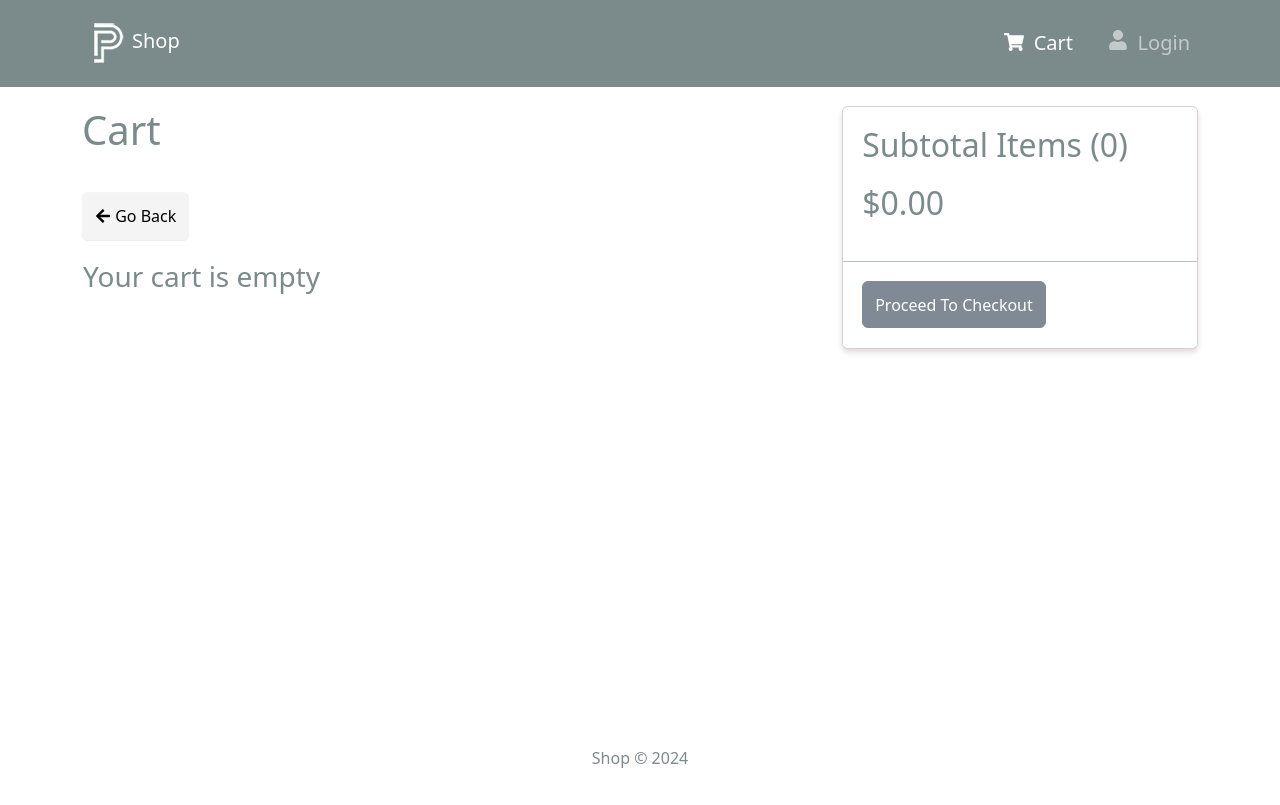
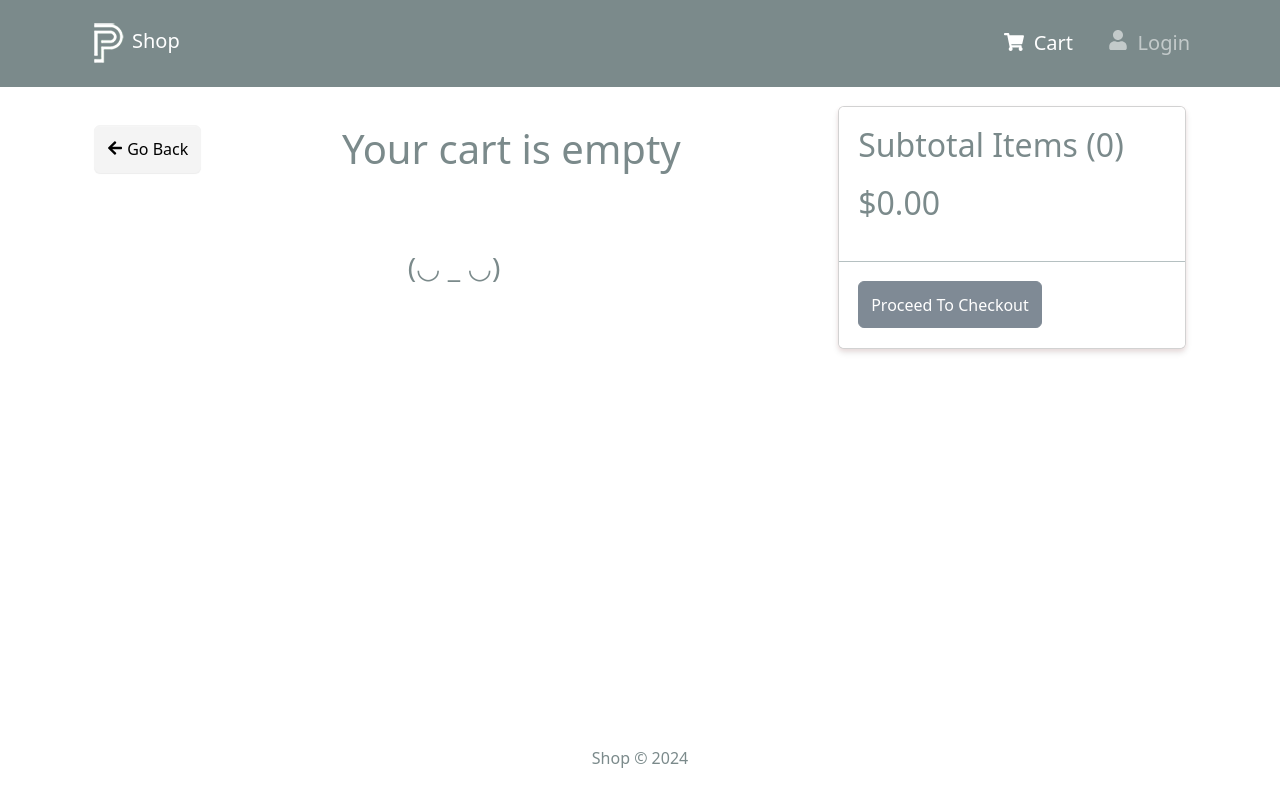
Before and after one commit to A-Makeyev/ecommecre-shop, a React (Create React App) app in the folder frontend/: page /cart in a window 1280 px wide. Built offline with nearby package versions, Linux system fonts and the light colour scheme.

Commit message:
added GoBackButton & updated cart

```diff
--- /dev/null
+++ b/frontend/src/components/GoBackButton.jsx
@@ -0,0 +1,17 @@
+import { Link } from 'react-router-dom'
+import { FaArrowLeft } from 'react-icons/fa'
+
+
+const GoBackButton = () => {
+    return (
+        <>
+            <Link to="/" className='btn btn-light my-3'>
+                <FaArrowLeft className='mb-1' />
+                {' '}
+                <span>Go Back</span>
+            </Link>
+        </>
+    )
+}
+
+export default GoBackButton
--- a/frontend/src/components/Header.jsx
+++ b/frontend/src/components/Header.jsx
@@ -22,7 +22,7 @@ const Header = () => {
         try {
             await logoutApiCall().unwrap()
             dispatch(logout())
-            navigate('/login')
+            navigate('/')
             toast('Loggout out')
         } catch (error) {
             toast.error(error?.data?.message || error.error)
@@ -30,7 +30,7 @@ const Header = () => {
     }
 
     return (
-        <header>
+        <header className="sticky-top">
             <Navbar bg="dark" variant="dark" expand="md" collapseOnSelect>
                 <Container>
                     <LinkContainer to="/">
--- a/frontend/src/components/ProductDetails.jsx
+++ b/frontend/src/components/ProductDetails.jsx
@@ -2,12 +2,14 @@ import { useState } from 'react'
 import { useDispatch } from 'react-redux'
 import { Row, Col, Card, Form } from 'react-bootstrap'
 import { Link } from 'react-router-dom'
-import Rating from '../components/Rating'
 import { useGetProductDetailsQuery } from '../slices/productsApiSlice'
 import { addToCart } from '../slices/cartSlice'
 import { FaCartPlus } from 'react-icons/fa'
+import { addedToCartToastOptions } from '../utils/cartUtils'
+import { toast } from 'react-toastify'
 import Message from '../components/Message'
 import Loader from '../components/Loader'
+import Rating from '../components/Rating'
 
 
 const ProductDetails = ({ product }) => {
@@ -18,6 +20,10 @@ const ProductDetails = ({ product }) => {
     const addToCartHandler = () => {
         setQty(Number(qty))
         dispatch(addToCart({ ...productDetails, qty }))
+        toast.success(
+            `${qty > 1 ? `${qty} ${product.name}s were` : `${qty} ${product.name} was`} added to your cart`,
+            addedToCartToastOptions
+        )
     }
 
     return (
--- a/frontend/src/screens/CartScreen.jsx
+++ b/frontend/src/screens/CartScreen.jsx
@@ -1,8 +1,9 @@
 import { Link, useNavigate } from 'react-router-dom'
 import { useDispatch, useSelector } from 'react-redux'
-import { FaTrash, FaArrowLeft } from 'react-icons/fa'
-import { Row, Col, ListGroup, Form, Button, Card, Image } from 'react-bootstrap'
+import { FaTrash } from 'react-icons/fa'
+import { Container, Row, Col, ListGroup, Form, Button, Card, Image } from 'react-bootstrap'
 import { addToCart, removeFromCart } from '../slices/cartSlice'
+import GoBackButton from '../components/GoBackButton'
 import Message from '../components/Message'
 
 
@@ -28,33 +29,43 @@ const CartScreen = () => {
     }
 
     return (
+        <>
+            <Container>
                 <Row>
                     <Col md={8}>
-                <h1 style={{ marginButton: "20px" }}>Cart</h1>
-                <Link to="/" className='btn btn-light my-3'>
-                    <FaArrowLeft className='mb-1' />
-                    {' '}
-                    <span>Go Back</span>
-                </Link>
+                        <Row>
+                            <Col md={4}>
+                                <GoBackButton />
+                            </Col>
+                            <Col className="mt-3">
+                                <h1>
+                                    {cartItems.length === 0 ? 'Your cart is empty' : 'Shopping Cart'}
+                                </h1>
+                            </Col>
+                        </Row>
 
                         {cartItems.length === 0 ? (
                             <Message varient="none">
-                        <h3 >Your cart is empty</h3>
+                                <div className="text-center mt-5">
+                                    <h3>(◡ _ ◡)</h3>
+                                </div>
                             </Message>
                         ) : (
-                    <ListGroup variant="flush">
+                            <ListGroup variant="flush" className="mt-5">
                                 {cartItems.map((item) => (
-                            <ListGroup.Item key={item._id}>
+                                    <ListGroup.Item key={item._id} className="mt-3">
                                         <Row>
-                                    <Col md={2}>
+                                            <Col md={2} className="mb-3">
                                                 <Image src={item.image} alt={item.name} fluid rounded />
                                             </Col>
-                                    <Col md={3}>
+                                            <Col md={5} className="mt-2">
                                                 <Link to={`/product/${item._id}`}>
-                                            {item.name}
+                                                    <h5>{item.name}</h5>
                                                 </Link>
                                             </Col>
-                                    <Col md={2}>${item.price}</Col>
+                                            <Col md={2} className="mt-2">
+                                                <h5>${item.price}</h5>
+                                            </Col>
                                             <Col md={2}>
                                                 <Form.Control
                                                     as="select"
@@ -83,13 +94,14 @@ const CartScreen = () => {
                                 ))}
                             </ListGroup>
                         )}
+
                     </Col>
                     <Col md={4}>
                         <Card>
                             <ListGroup variant="flush">
                                 <ListGroup.Item>
                                     <h2>
-                                Subtotal Items ({ totalItems })
+                                        Subtotal Items ({totalItems})
                                     </h2>
                                     <h2>
                                         ${totalPrice}
@@ -109,6 +121,8 @@ const CartScreen = () => {
                         </Card>
                     </Col>
                 </Row>
+            </Container>
+        </>
     )
 }
 
--- a/frontend/src/screens/LoginScreen.jsx
+++ b/frontend/src/screens/LoginScreen.jsx
@@ -6,6 +6,7 @@ import { useLoginMutation } from '../slices/usersApiSlice'
 import { setCredentials } from '../slices/authSlice'
 import { toast } from 'react-toastify'
 import FormContainer from '../components/FormContainer'
+import GoBackButton from '../components/GoBackButton'
 import Loader from '../components/Loader'
 
 
@@ -40,6 +41,8 @@ const LoginScreen = () => {
     }
 
     return (
+        <>
+            <GoBackButton />
             <FormContainer>
                 <h1>Sign In</h1>
                 <Form onSubmit={submitHandler}>
@@ -78,6 +81,7 @@ const LoginScreen = () => {
                     </Col>
                 </Row>
             </FormContainer>
+        </>
     )
 }
 
--- a/frontend/src/screens/ProductScreen.jsx
+++ b/frontend/src/screens/ProductScreen.jsx
@@ -2,13 +2,14 @@ import { useState } from 'react'
 import { useDispatch } from 'react-redux'
 import { Row, Col, Image, ListGroup, Card, Button, Form } from 'react-bootstrap'
 import { useParams, useNavigate } from 'react-router-dom'
-import { Link } from 'react-router-dom'
-import Rating from '../components/Rating'
-import { FaArrowLeft } from 'react-icons/fa'
 import { useGetProductDetailsQuery } from '../slices/productsApiSlice'
 import { addToCart } from '../slices/cartSlice'
+import { addedToCartToastOptions } from '../utils/cartUtils'
+import { toast } from 'react-toastify'
+import GoBackButton from '../components/GoBackButton'
 import Message from '../components/Message'
 import Loader from '../components/Loader'
+import Rating from '../components/Rating'
 // import { useEffect, useState } from 'react'
 // import axios from 'axios'
 
@@ -31,6 +32,10 @@ const ProductScreen = () => {
 
     const addToCartHandler = () => {
         dispatch(addToCart({ ...product, qty }))
+        toast.success(
+            `${qty > 1 ? `${qty} ${product.name}s were` : `${qty} ${product.name} was`} added to your cart`,
+            addedToCartToastOptions
+        )
     }
 
     const buyNowHandler = () => {
@@ -40,11 +45,7 @@ const ProductScreen = () => {
 
     return (
         <>
-            <Link to="/" className='btn btn-light my-3'>
-                <FaArrowLeft className='mb-1' />
-                {' '}
-                <span>Go Back</span>
-            </Link>
+            <GoBackButton />
 
             {isLoading ? (
                 <Loader />
--- a/frontend/src/screens/RegisterScreen.jsx
+++ b/frontend/src/screens/RegisterScreen.jsx
@@ -6,7 +6,9 @@ import { useRegisterMutation } from '../slices/usersApiSlice'
 import { setCredentials } from '../slices/authSlice'
 import { toast } from 'react-toastify'
 import FormContainer from '../components/FormContainer'
+import GoBackButton from '../components/GoBackButton'
 import Loader from '../components/Loader'
+
 
 
 const RegisterScreen = () => {
@@ -46,6 +48,8 @@ const RegisterScreen = () => {
     }
 
     return (
+        <>
+            <GoBackButton />
             <FormContainer>
                 <h1>Sign Up</h1>
                 <Form onSubmit={submitHandler}>
@@ -106,6 +110,7 @@ const RegisterScreen = () => {
                     </Col>
                 </Row>
             </FormContainer>
+        </>
     )
 }
 
--- a/frontend/src/utils/cartUtils.js
+++ b/frontend/src/utils/cartUtils.js
@@ -23,3 +23,13 @@ export const updateCart = (state) => {
     localStorage.setItem('cart', JSON.stringify(state))
     return state
 }
+
+export const addedToCartToastOptions = {
+    position: "top-right",
+    autoClose: 1000,
+    hideProgressBar: true,
+    closeOnClick: true,
+    pauseOnHover: true,
+    draggable: true,
+    theme: "colored",
+}
```
Lines whose indentation alone changed are shown as unchanged.
